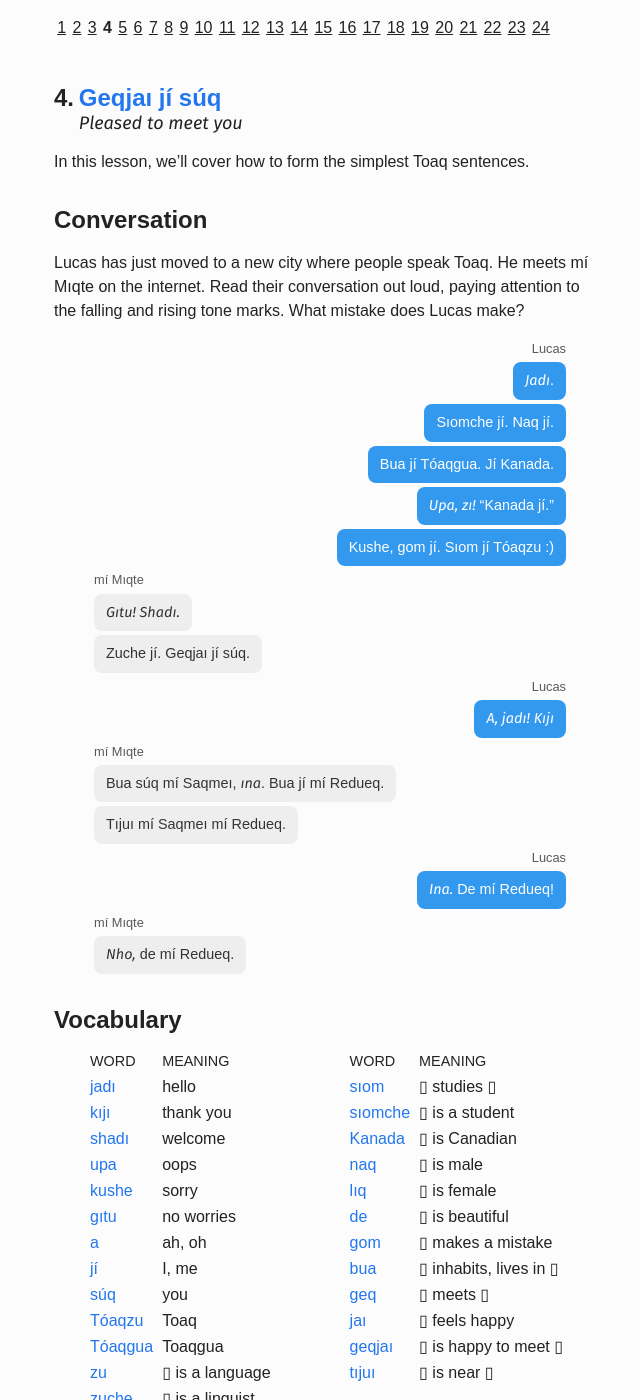
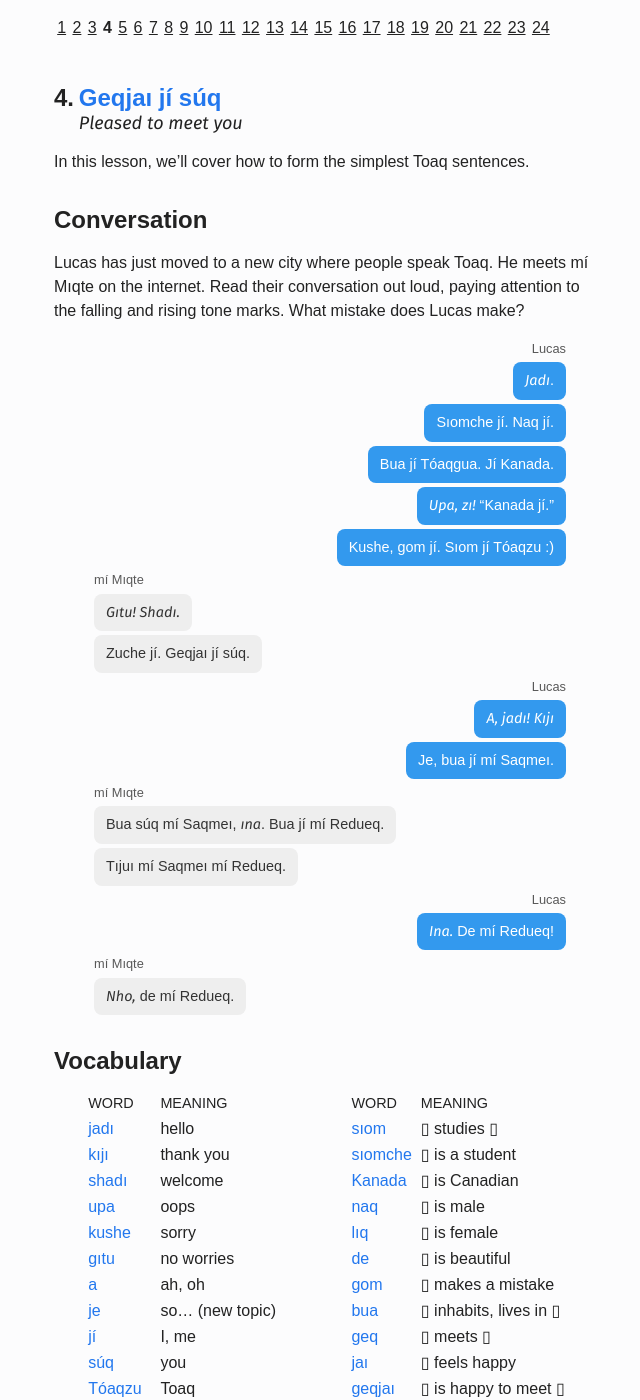
Before and after one commit to laqme/koitieq, a Jekyll site: the page built from _chapters/04-basics.md, in a window 1280 px wide and 1400 px high. Shown: the whole window, without its empty margins (42-682 px from the left). Built offline with Jekyll 4.4.1, drawn with Linux system fonts in a browser that asks for light colours; some web fonts are replaced.

Commit message:
Teach je

```diff
--- a/_chapters/04-basics.md
+++ b/_chapters/04-basics.md
@@ -37,6 +37,8 @@ Lucas has just moved to a new city where people speak Toaq. He meets mí Mıqte
 > </div>
 > <div class="send bubble" markdown="1"  data-audio="4 Lucas 6">_A, jadı! Kıjı_
 > </div>
+> <div class="send bubble" markdown="1"  data-audio="">Je, bua jí mí Saqmeı.
+> </div>
 >
 > <div class="recv speaker">mí Mıqte
 > </div>
@@ -68,6 +70,7 @@ Lucas has just moved to a new city where people speak Toaq. He meets mí Mıqte
 | _kushe_{:.t} | sorry |
 | _gıtu_{:.t} | no worries |
 | _a_{:.t} | ah, oh |
+| _je_{:.t} | so... (new topic) |
 | _jí_{:.t} | I, me |
 | _súq_{:.t} | you |
 | _Tóaqzu_{:.t} | Toaq |
```
Also changed, not shown: _chapters/06-vocab.md (+1 -1 lines).
